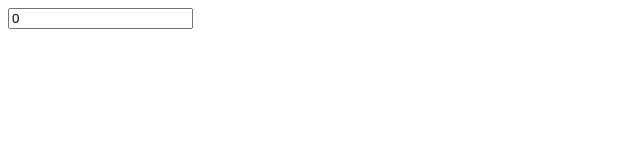
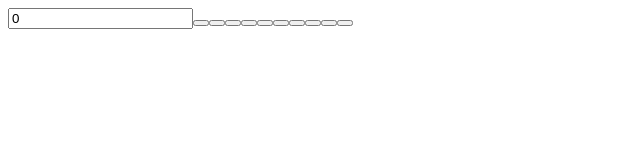
Before and after one commit to FayeCarter/portfolio, a React (Create React App) app: page /mini-projects/Calculator in a window 1280 px wide. Shown: the top 160 px of the page, without its empty margins (0-640 px from the left). Built offline with nearby package versions, Linux system fonts and the light colour scheme.

Commit message:
Render 10 number buttons

```diff
--- a/src/components/mini-projects/Calculator/Calculator.js
+++ b/src/components/mini-projects/Calculator/Calculator.js
@@ -12,6 +12,16 @@ function Calculator() {
           className="calc-input"
           value="0"
         />
+        <button className="number-buttons"></button>
+        <button className="number-buttons"></button>
+        <button className="number-buttons"></button>
+        <button className="number-buttons"></button>
+        <button className="number-buttons"></button>
+        <button className="number-buttons"></button>
+        <button className="number-buttons"></button>
+        <button className="number-buttons"></button>
+        <button className="number-buttons"></button>
+        <button className="number-buttons"></button>
       </form>
     </div>
   );
```
Also changed, not shown: 1 other file (tests, documents, lock files or other folders).
